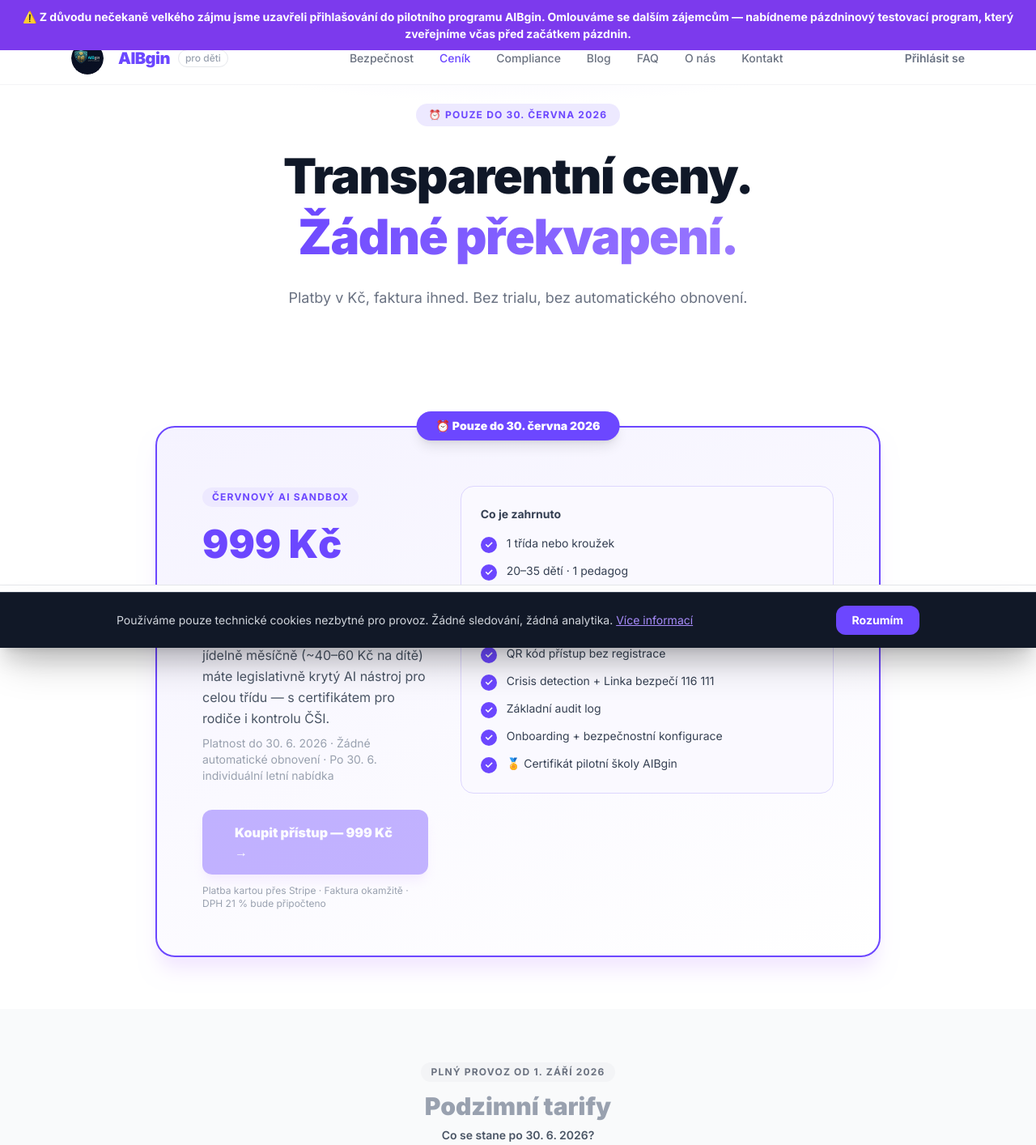
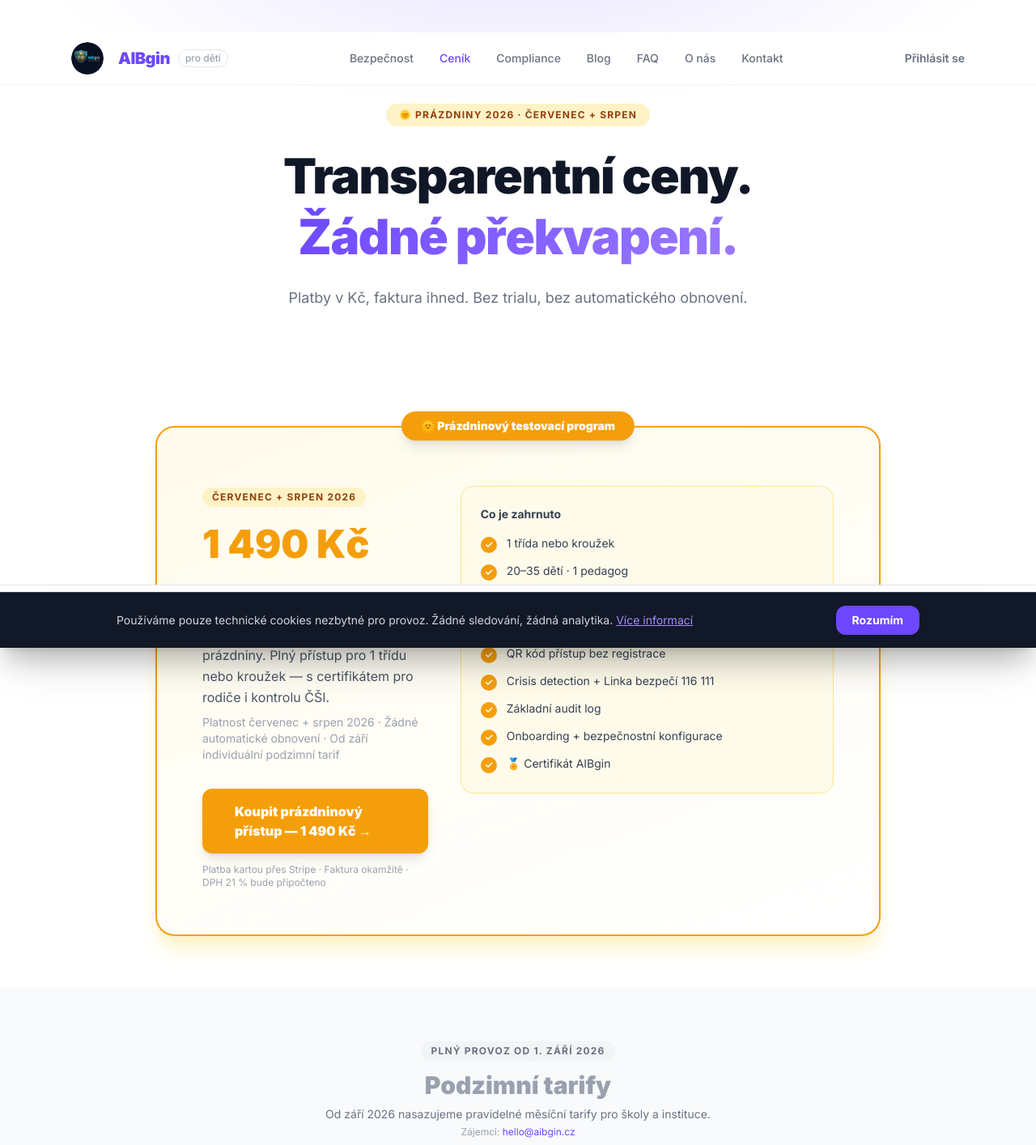
Before and after one commit to jaromirzly-coder/aibgin-web, a Next.js app: page /cenik in a window 1280 px wide. Shown: the top 1414 px of the page at 81% size. Built offline with nearby package versions, Linux system fonts and the light colour scheme.

Commit message:
AIBgin: prázdninový program 1490 Kč, odstraněn červnový sandbox a banner
Co-Authored-By: Claude Sonnet 4.6 <noreply@anthropic.com>

```diff
--- a/app/cenik/page.tsx
+++ b/app/cenik/page.tsx
@@ -2,28 +2,27 @@ import type { Metadata } from 'next';
 import Link from 'next/link';
 import Nav from '../components/Nav';
 import Footer from '../components/Footer';
-import CheckoutButton from '../components/CheckoutButton';
 
 const SITE_URL = 'https://aibgin.cz';
 
 export const metadata: Metadata = {
-  title: 'Ceník | AIBgin — Červnový AI Sandbox 999 Kč',
+  title: 'Ceník | AIBgin — Prázdninový testovací program 1 490 Kč',
   description:
-    'Červnový AI Sandbox pro školy: 999 Kč jednorázově, platnost do 30. 6. 2026, bez trialu, bez automatického obnovení. 1 třída, 20–35 dětí, AIBguard, QR přístup, crisis detection.',
+    'Prázdninový testovací program AIBgin: 1 490 Kč jednorázově bez DPH. Plný přístup pro 1 třídu nebo kroužek po celé prázdniny (červenec + srpen 2026). AIBguard, QR přístup, crisis detection.',
   metadataBase: new URL(SITE_URL),
   alternates: { canonical: `${SITE_URL}/cenik` },
   keywords: [
     'AIBgin cena',
     'AI pro školy cena',
-    'červnový AI sandbox',
+    'prázdninový AI program',
     'AI chatbot pro třídu',
-    '999 Kč AI škola',
+    '1490 Kč AI škola',
     'bezpečná AI pro děti cena',
   ],
   openGraph: {
-    title: 'Ceník | AIBgin — Červnový AI Sandbox 999 Kč',
+    title: 'Ceník | AIBgin — Prázdninový testovací program 1 490 Kč',
     description:
-      'Červnový AI Sandbox: 999 Kč jednorázově do 30. 6. 2026. Zahrnuje 1 třídu, AIBguard, QR přístup, crisis detection a certifikát pilotní školy.',
+      'Prázdninový testovací program: 1 490 Kč jednorázově, červenec + srpen 2026. 1 třída, AIBguard, QR přístup, crisis detection.',
     url: `${SITE_URL}/cenik`,
     siteName: 'AIBgin',
     locale: 'cs_CZ',
@@ -39,21 +38,21 @@ const jsonLd = {
   isPartOf: { '@type': 'WebSite', url: SITE_URL },
   mainEntity: {
     '@type': 'Product',
-    name: 'Červnový AI Sandbox',
+    name: 'AIBgin Prázdninový testovací program',
     description:
-      'Přístup k AIBginu pro jednu třídu nebo kroužek, platnost do 30. 6. 2026. Zahrnuje AIBguard, QR přístup, crisis detection, audit log a certifikát pilotní školy.',
+      'Přístup k AIBginu pro jednu třídu nebo kroužek po celé prázdniny (červenec + srpen 2026). Zahrnuje AIBguard, QR přístup, crisis detection, audit log a certifikát AIBgin.',
     offers: {
       '@type': 'Offer',
-      price: '999',
+      price: '1490',
       priceCurrency: 'CZK',
-      priceValidUntil: '2026-06-30',
+      priceValidUntil: '2026-08-31',
       availability: 'https://schema.org/InStock',
       seller: { '@type': 'Organization', name: 'SAY TO PAY s.r.o.' },
     },
   },
 };
 
-const sandboxFeatures = [
+const programFeatures = [
   '1 třída nebo kroužek',
   '20–35 dětí · 1 pedagog',
   '10 000 dotazů / měsíc · po vyčerpání možnost dokoupení',
@@ -62,7 +61,7 @@ const sandboxFeatures = [
   'Crisis detection + Linka bezpečí 116 111',
   'Základní audit log',
   'Onboarding + bezpečnostní konfigurace',
-  '🏅 Certifikát pilotní školy AIBgin',
+  '🏅 Certifikát AIBgin',
 ];
 
 const septemberPlans = [
@@ -99,12 +98,12 @@ const septemberPlans = [
 
 const faqs = [
   {
-    q: 'Proč 999 Kč a ne více?',
-    a: 'Červnový AI Sandbox je pilotní nabídka navržená tak, aby si každá škola mohla AIBgin vyzkoušet bez rizika. Chceme, aby rozhodnutí o přijetí AI do výuky bylo snadné a dostupné.',
+    q: 'Co je zahrnuto v prázdninovém programu?',
+    a: 'Prázdninový testovací program zahrnuje plný přístup pro 1 třídu nebo kroužek po celé prázdniny (červenec + srpen 2026): 10 000 dotazů/měsíc, AIBguard, QR kód bez registrace dětí, crisis detection, audit log a certifikát AIBgin.',
   },
   {
-    q: 'Co se stane po 30. 6. 2026?',
-    a: 'Přístup vyprší. Žádné automatické obnovení, žádné strhávání peněz. Do 30. 6. vám nabídneme individuální letní nabídku pro testování bez žáků — zájemci napište na hello@aibgin.cz',
+    q: 'Co se stane po prázdninách?',
+    a: 'Přístup vyprší 31. 8. 2026. Žádné automatické obnovení, žádné strhávání peněz. Od září 2026 budou k dispozici podzimní tarify (Starter, School, Enterprise). Zájemci mohou napsat na <a href="mailto:hello@aibgin.cz" style="color:#6C47FF">hello@aibgin.cz</a>.',
   },
   {
     q: 'Potřebuji souhlas rodičů?',
@@ -137,9 +136,9 @@ export default function CenikPage() {
           <div className="max-w-3xl mx-auto">
             <div
               className="inline-block text-xs font-bold uppercase tracking-widest px-4 py-1.5 rounded-full mb-6"
-              style={{ backgroundColor: '#EDE9FF', color: '#6C47FF' }}
+              style={{ backgroundColor: '#FEF3C7', color: '#92400E' }}
             >
-              ⏰ Pouze do 30. června 2026
+              🌞 Prázdniny 2026 · červenec + srpen
             </div>
             <h1 className="text-5xl md:text-6xl font-black leading-tight tracking-tight mb-6">
               Transparentní ceny.
@@ -161,49 +160,49 @@ export default function CenikPage() {
           </div>
         </section>
 
-        {/* ── Sandbox Card ── */}
+        {/* ── Prázdninový program Card ── */}
         <section className="py-16 px-6">
           <div className="max-w-4xl mx-auto">
             <div
-              className="relative rounded-3xl p-10 md:p-14 border-2 shadow-xl shadow-purple-100"
+              className="relative rounded-3xl p-10 md:p-14 border-2 shadow-xl shadow-amber-100"
               style={{
-                borderColor: '#6C47FF',
-                background: 'linear-gradient(160deg, #f5f3ff 0%, #ffffff 100%)',
+                borderColor: '#F59E0B',
+                background: 'linear-gradient(160deg, #fffbeb 0%, #ffffff 100%)',
               }}
             >
               <div
                 className="absolute -top-5 left-1/2 -translate-x-1/2 text-white text-sm font-black px-6 py-2 rounded-full shadow-lg whitespace-nowrap"
-                style={{ backgroundColor: '#6C47FF' }}
+                style={{ backgroundColor: '#F59E0B' }}
               >
-                ⏰ Pouze do 30. června 2026
+                🌞 Prázdninový testovací program
               </div>
 
               <div className="flex flex-col lg:flex-row items-start gap-10 mt-4">
                 <div className="flex-1">
                   <div
                     className="inline-block text-xs font-bold uppercase tracking-widest px-3 py-1 rounded-full mb-4"
-                    style={{ backgroundColor: '#EDE9FF', color: '#6C47FF' }}
+                    style={{ backgroundColor: '#FEF3C7', color: '#92400E' }}
                   >
-                    Červnový AI Sandbox
+                    Červenec + srpen 2026
                   </div>
                   <h2 className="text-4xl md:text-5xl font-black mb-2 leading-tight">
-                    <span style={{ color: '#6C47FF' }}>999 Kč</span>
+                    <span style={{ color: '#F59E0B' }}>1 490 Kč</span>
                     <span className="text-gray-400 text-lg font-normal"> jednorázově · bez DPH</span>
                   </h2>
                   <p className="text-gray-600 mb-2 leading-relaxed">
-                    Za cenu jednoho oběda ve školní jídelně měsíčně (~40–60 Kč na dítě)
-                    máte legislativně krytý AI nástroj pro celou třídu — s certifikátem
-                    pro rodiče i kontrolu ČŠI.
+                    Vyzkoušejte AIBgin přes celé prázdniny. Plný přístup pro 1 třídu nebo kroužek —
+                    s certifikátem pro rodiče i kontrolu ČŠI.
                   </p>
                   <p className="text-sm text-gray-400 mb-8">
-                    Platnost do 30. 6. 2026 · Žádné automatické obnovení
-                    · Po 30. 6. individuální letní nabídka
+                    Platnost červenec + srpen 2026 · Žádné automatické obnovení
+                    · Od září individuální podzimní tarif
                   </p>
                   <a
-                    className="inline-block px-10 py-4 rounded-xl font-black text-white text-base transition-opacity shadow-lg shadow-purple-200"
-                    style={{ backgroundColor: '#6C47FF', opacity: 0.4, cursor: 'not-allowed', pointerEvents: 'none' }}
+                    href="/registrace"
+                    className="inline-block px-10 py-4 rounded-xl font-black text-white text-base transition-opacity hover:opacity-90 shadow-lg"
+                    style={{ backgroundColor: '#F59E0B' }}
                   >
-                    Koupit přístup — 999 Kč →
+                    Koupit prázdninový přístup — 1 490 Kč →
                   </a>
                   <p className="text-xs text-gray-400 mt-3">
                     Platba kartou přes Stripe · Faktura okamžitě · DPH 21 % bude připočteno
@@ -213,15 +212,15 @@ export default function CenikPage() {
                 <div className="shrink-0 w-full lg:w-auto">
                   <div
                     className="rounded-2xl p-6 border"
-                    style={{ borderColor: '#DDD6FE', backgroundColor: '#FAF9FF' }}
+                    style={{ borderColor: '#FDE68A', backgroundColor: '#FFFBEB' }}
                   >
                     <h3 className="font-bold text-sm mb-4 text-gray-700">Co je zahrnuto</h3>
                     <ul className="space-y-3">
-                      {sandboxFeatures.map((f) => (
+                      {programFeatures.map((f) => (
                         <li key={f} className="flex items-start gap-3 text-gray-700">
                           <span
                             className="mt-0.5 shrink-0 w-5 h-5 rounded-full flex items-center justify-center text-xs font-bold text-white"
-                            style={{ backgroundColor: '#6C47FF' }}
+                            style={{ backgroundColor: '#F59E0B' }}
                           >
                             ✓
                           </span>
@@ -250,8 +249,10 @@ export default function CenikPage() {
                 Podzimní tarify
               </h2>
               <div className="text-xs text-gray-400 mt-2 max-w-xl mx-auto text-center">
-                <p className="text-sm font-semibold text-gray-600 mb-1">Co se stane po 30. 6. 2026?</p>
-                <p>Přístup vyprší. Žádné automatické obnovení, žádné strhávání peněz. Do 30. 6. vám nabídneme individuální letní nabídku pro testování bez žáků, zájemci napište na <a href="mailto:hello@aibgin.cz" style={{color:'#6C47FF'}}>hello@aibgin.cz</a></p>
+                <p className="text-sm text-gray-500 mb-1">
+                  Od září 2026 nasazujeme pravidelné měsíční tarify pro školy a instituce.
+                </p>
+                <p>Zájemci: <a href="mailto:hello@aibgin.cz" style={{color:'#6C47FF'}}>hello@aibgin.cz</a></p>
               </div>
             </div>
             <div className="grid md:grid-cols-3 gap-6">
--- a/app/layout.tsx
+++ b/app/layout.tsx
@@ -115,9 +115,6 @@ export default function RootLayout({
         <script type="application/ld+json" dangerouslySetInnerHTML={{ __html: JSON.stringify(jsonLdFAQ) }} />
       </head>
       <body>
-              <div style={{position:'fixed',top:0,left:0,right:0,zIndex:60,background:'#7c3aed',color:'#fff',textAlign:'center',padding:'10px 24px',fontSize:'14px',fontWeight:'bold',lineHeight:'1.5',width:'100%',boxSizing:'border-box' as 'border-box'}}>
-        ⚠️ Z důvodu nečekaně velkého zájmu jsme uzavřeli přihlašování do pilotního programu AIBgin. Omlouváme se dalším zájemcům — nabídneme pázdninový testovací program, který zveřejníme včas před začátkem pázdnin.
-      </div>
       {children}
         <CookieConsent />
         <CookieBanner />
--- a/app/page.tsx
+++ b/app/page.tsx
@@ -27,7 +27,7 @@ export const metadata: Metadata = {
   openGraph: {
     title: 'AIBgin — Bezpečná a nastavitelná AI pro děti',
     description:
-      'Certifikovaný AI chatbot pro školy a instituce. 5 vrstev ochrany, QR přístup bez registrace, linka bezpečí 116 111. Červnový AI Sandbox 999 Kč.',
+      'Certifikovaný AI chatbot pro školy a instituce. 5 vrstev ochrany, QR přístup bez registrace, linka bezpečí 116 111. Prázdninový testovací program 1 490 Kč.',
     url: SITE_URL,
     siteName: 'AIBgin',
     locale: 'cs_CZ',
@@ -38,7 +38,7 @@ export const metadata: Metadata = {
 const jsonLd = {
   '@context': 'https://schema.org',
   '@type': 'Product',
-  name: 'AIBgin AI Sandbox',
+  name: 'AIBgin Prázdninový testovací program',
   url: SITE_URL,
   description:
     'Bezpečná AI platforma pro školy s 5 vrstvami ochrany. GDPR a EU AI Act Ready.',
@@ -72,7 +72,7 @@ const jsonLd = {
   ],
   offers: {
     '@type': 'Offer',
-    price: '999',
+    price: '1490',
     priceCurrency: 'CZK',
     availability: 'https://schema.org/InStock',
     url: `${SITE_URL}/registrace`,
@@ -264,10 +264,11 @@ export default function HomePage() {
 
             <div className="flex flex-col sm:flex-row gap-4 justify-center">
               <a
-                className="px-8 py-4 rounded-xl font-bold text-white text-base transition-all shadow-lg shadow-purple-200"
-                style={{ backgroundColor: '#6C47FF', opacity: 0.4, cursor: 'not-allowed', pointerEvents: 'none' }}
+                href="/cenik"
+                className="px-8 py-4 rounded-xl font-bold text-white text-base transition-all shadow-lg shadow-purple-200 hover:opacity-90"
+                style={{ backgroundColor: '#6C47FF' }}
               >
-                🚀 Červnový AI Sandbox — 999 Kč
+                🌞 Prázdninový program — 1 490 Kč
               </a>
               <a
                 href="https://app.aibgin.cz/demo"
@@ -282,7 +283,7 @@ export default function HomePage() {
               <span>✓ GDPR & EU AI Act</span>
               <span>✓ 10 000 dotazů / měsíc na třídu</span>
               <span>✓ Linka bezpečí 116 111</span>
-              <span>✓ Certifikát pilotní školy</span>
+              <span>✓ Certifikát AIBgin</span>
             </div>
           </div>
         </section>
```
